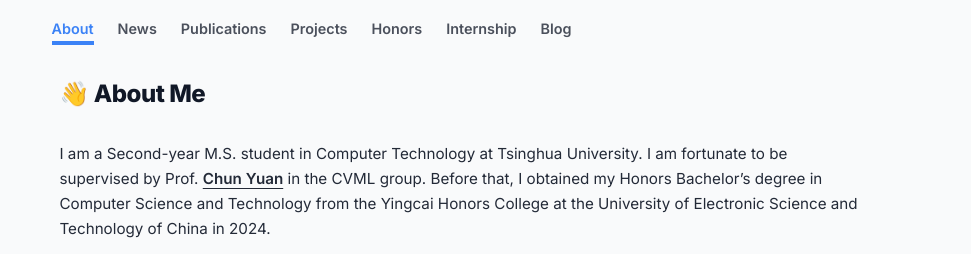
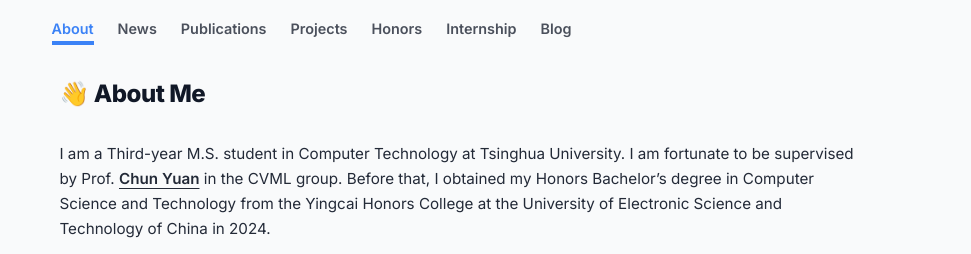
Before and after one commit to TonybotNi/tonybotni.github.io, an Astro site in the folder astro-site/: page / in a window 1280 px wide. Shown: the top 254 px of the page, 309-1280 px from the left. Built offline with nearby package versions, Linux system fonts and the light colour scheme; Astro itself is replaced by a stand-in of ours; some packages are replaced by stand-ins of ours.

Commit message:
chore: update academic year in bio

```diff
--- a/astro-site/src/content/bio.md
+++ b/astro-site/src/content/bio.md
@@ -18,7 +18,7 @@ internship:
     description: "Multimodal Document Grounding & Reasoning"
 ---
 
-I am a Second-year M.S. student in Computer Technology at Tsinghua University. I am fortunate to be supervised by Prof. [Chun Yuan](https://www.sigs.tsinghua.edu.cn/yc2/main.psp) in the CVML group. Before that, I obtained my Honors Bachelor's degree in Computer Science and Technology from the Yingcai Honors College at the University of Electronic Science and Technology of China in 2024.
+I am a Third-year M.S. student in Computer Technology at Tsinghua University. I am fortunate to be supervised by Prof. [Chun Yuan](https://www.sigs.tsinghua.edu.cn/yc2/main.psp) in the CVML group. Before that, I obtained my Honors Bachelor's degree in Computer Science and Technology from the Yingcai Honors College at the University of Electronic Science and Technology of China in 2024.
 
 My research interests include LLM/Agent post-training (SFT/OPD/RL), Agent Harness design, multimodal understanding, and model distillation & self-training.
 
```
